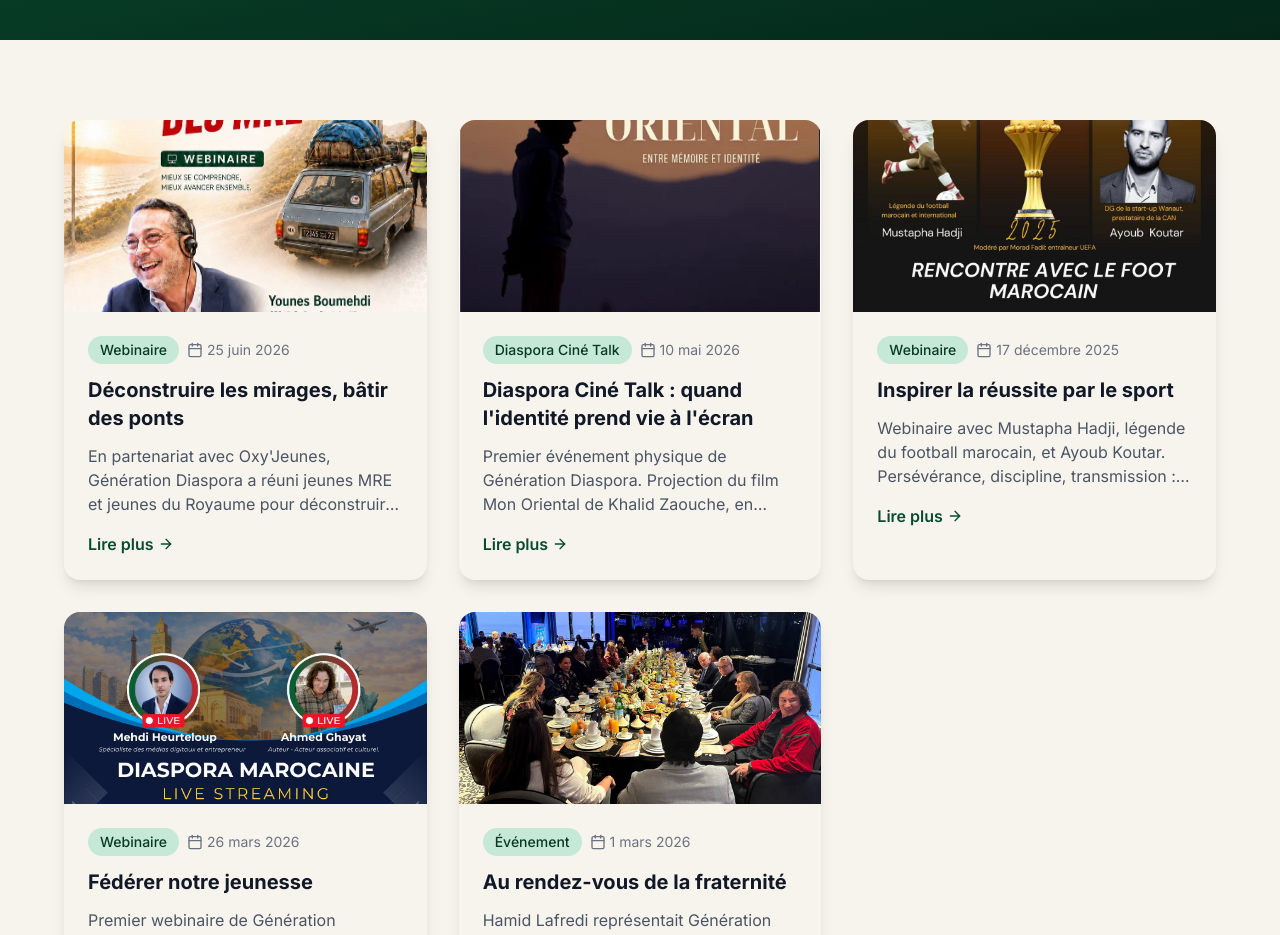
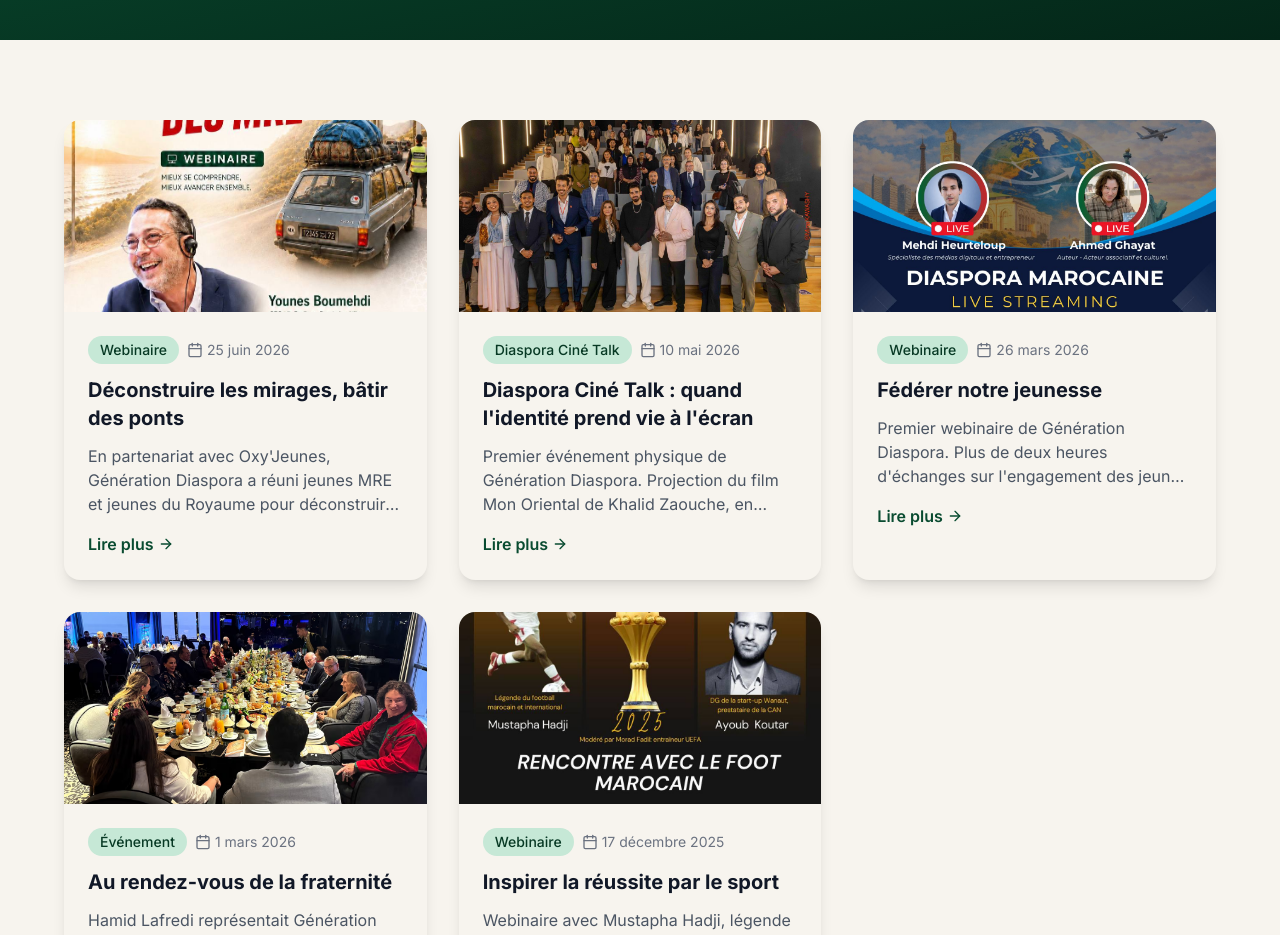
Before and after one commit to GenerationDiaspora/site-generation-diaspora, a Next.js app: page /news in a window 1280 px wide. Shown: the part 300-1235 px from the top of the page. Built offline with nearby package versions, Linux system fonts and the light colour scheme.

Commit message:
fix: reorder news items by date desc, Mustapha Hadji last (Dec 2025)
Co-Authored-By: Claude Sonnet 4.6 <noreply@anthropic.com>

```diff
--- a/app/news/page.tsx
+++ b/app/news/page.tsx
@@ -11,7 +11,7 @@ export const metadata: Metadata = {
 
 const newsItems = [
   {
-    id: -4,
+    id: 1,
     title: "Déconstruire les mirages, bâtir des ponts",
     date: "2026-06-25",
     category: "Webinaire",
@@ -21,27 +21,17 @@ const newsItems = [
     href: "/news/webinaire-retour-mre",
   },
   {
-    id: -3,
+    id: 2,
     title: "Diaspora Ciné Talk : quand l'identité prend vie à l'écran",
     date: "2026-05-10",
     category: "Diaspora Ciné Talk",
     excerpt:
       "Premier événement physique de Génération Diaspora. Projection du film Mon Oriental de Khalid Zaouche, en présence de Samira Sitail, Ambassadeure du Maroc en France. Un mot d'ordre : Identité.",
-    imageSrc: "/images/events/cine-talk-mon-oriental/poster.webp",
+    imageSrc: "/images/events/cine-talk-mon-oriental/photo-1.jpg",
     href: "/news/cine-talk-mon-oriental",
   },
   {
-    id: -2,
-    title: "Inspirer la réussite par le sport",
-    date: "2025-12-17",
-    category: "Webinaire",
-    excerpt:
-      "Webinaire avec Mustapha Hadji, légende du football marocain, et Ayoub Koutar. Persévérance, discipline, transmission : des conseils concrets pour les jeunes de la diaspora. Un mot d'ordre : Inspirer.",
-    imageSrc: "/images/events/webinaire-mustapha-hadji/poster.jpg",
-    href: "/news/webinaire-mustapha-hadji",
-  },
-  {
-    id: -1,
+    id: 3,
     title: "Fédérer notre jeunesse",
     date: "2026-03-26",
     category: "Webinaire",
@@ -51,7 +41,7 @@ const newsItems = [
     href: "/news/webinaire-diaspora-mars-2026",
   },
   {
-    id: 0,
+    id: 4,
     title: "Au rendez-vous de la fraternité",
     date: "2026-03-01",
     category: "Événement",
@@ -59,6 +49,16 @@ const newsItems = [
       "Hamid Lafredi représentait Génération Diaspora à la 16ème édition du Ftour Pluriel à Casablanca — 180 invités réunis sous le signe de la Tamaghrabit. Un mot d'ordre : Fraternité.",
     imageSrc: "/images/events/ftour-pluriel-2026/main-ftour.jpg",
     href: "/news/ftour-pluriel-2026",
+  },
+  {
+    id: 5,
+    title: "Inspirer la réussite par le sport",
+    date: "2025-12-17",
+    category: "Webinaire",
+    excerpt:
+      "Webinaire avec Mustapha Hadji, légende du football marocain, et Ayoub Koutar. Persévérance, discipline, transmission : des conseils concrets pour les jeunes de la diaspora. Un mot d'ordre : Inspirer.",
+    imageSrc: "/images/events/webinaire-mustapha-hadji/poster.jpg",
+    href: "/news/webinaire-mustapha-hadji",
   },
 ];
 
```
